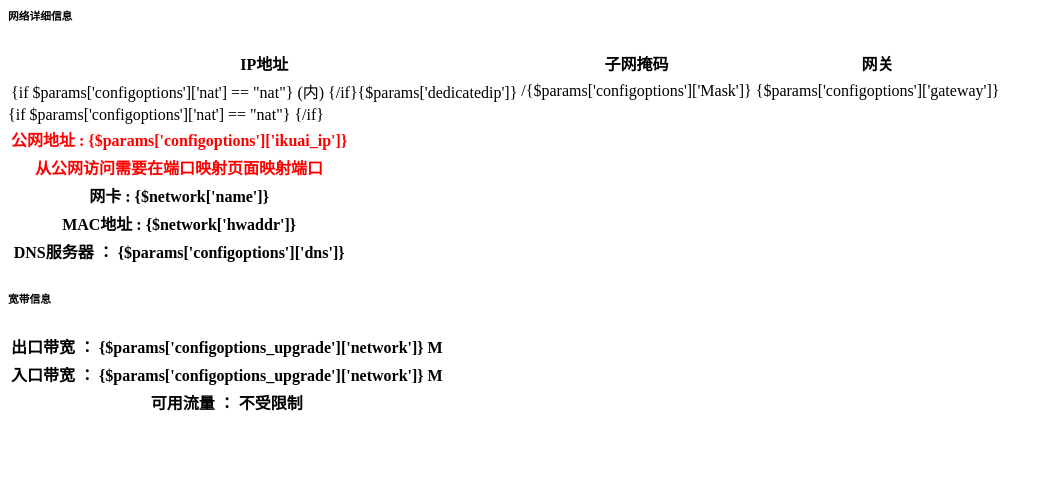
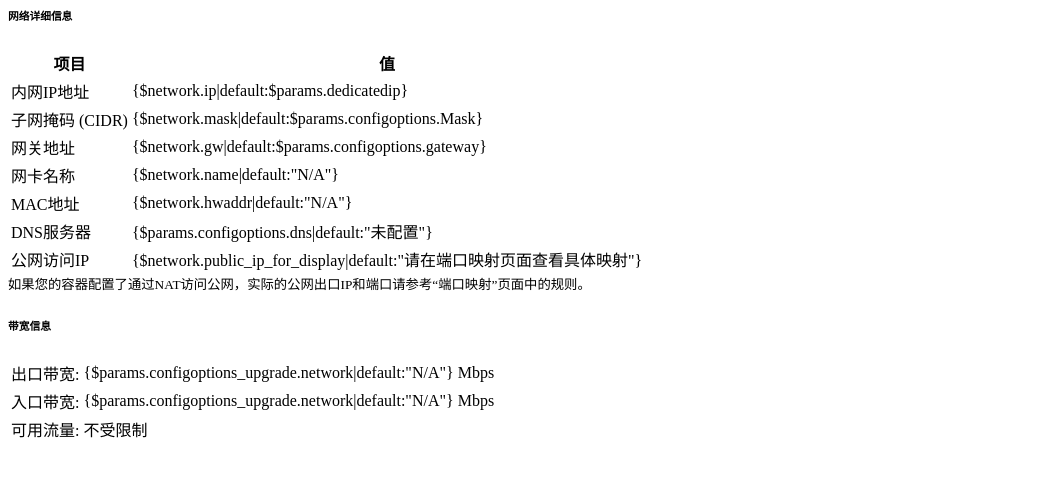
Before and after one commit to xkatld/zjmf-pve-lxc-server, a Django app: template templates/network.html in a window 1280 px wide. Shown: the top 477 px of the page, without its empty margins (0-1053 px from the left). Run offline with Django 3.2, Linux system fonts and the light colour scheme; the template is opened without the code that fills it, so the values that code supplies are empty.

Commit message:
Update network.html

```diff
--- a/templates/network.html
+++ b/templates/network.html
@@ -5,87 +5,72 @@
                 <h6 class="m-0 font-weight-bold text-primary">网络详细信息</h6>
             </div>
             <div class="card-body table-responsive mx-table">
-      <table class="table table-hover  t-text-dark--light-15 sm-text">
+                <table class="table table-hover t-text-dark--light-15 sm-text">
                     <thead>
                     <tr>
-            <th scope="col">IP地址</th>
-            <th scope="col">子网掩码</th>
-            <th scope="col">网关</th>
+                        <th>项目</th>
+                        <th>值</th>
                     </tr>
                     </thead>
                     <tbody class="t-mt-15">
                     <tr>
-            <td>
-             {if $params['configoptions']['nat'] == "nat"}
-              (内)
-             {/if}{$params['dedicatedip']}
-
-            </td>
-            <td>/{$params['configoptions']['Mask']}</td>
-            <td>{$params['configoptions']['gateway']}</td>
+                        <td>内网IP地址</td>
+                        <td>{$network.ip|default:$params.dedicatedip}</td>
                     </tr>
-
-
+                    <tr>
+                        <td>子网掩码 (CIDR)</td>
+                        <td>{$network.mask|default:$params.configoptions.Mask}</td>
+                    </tr>
+                    <tr>
+                        <td>网关地址</td>
+                        <td>{$network.gw|default:$params.configoptions.gateway}</td>
+                    </tr>
+                    <tr>
+                        <td>网卡名称</td>
+                        <td>{$network.name|default:"N/A"}</td>
+                    </tr>
+                    <tr>
+                        <td>MAC地址</td>
+                        <td>{$network.hwaddr|default:"N/A"}</td>
+                    </tr>
+                     <tr>
+                        <td>DNS服务器</td>
+                        <td>{$params.configoptions.dns|default:"未配置"}</td>
+                    </tr>
+                    <tr>
+                        <td>公网访问IP</td>
+                        <td>{$network.public_ip_for_display|default:"请在端口映射页面查看具体映射"}</td>
+                    </tr>
                     </tbody>
                 </table>
-
-
-    <table class="table table-hover  t-text-dark--light-15 sm-text">
-        <thead>
-            {if $params['configoptions']['nat'] == "nat"}
-             <tr>
-                <th scope="col" style="color: red">公网地址 : {$params['configoptions']['ikuai_ip']}</th>
-            </tr>
-             <tr>
-                <th scope="col" style="color: red">从公网访问需要在端口映射页面映射端口</th>
-            </tr>
-             {/if}
-          <tr>
-            <th scope="col">网卡 : {$network['name']} </th>
-          </tr>
-           <tr>
-            <th scope="col">MAC地址 : {$network['hwaddr']}</th>
-          </tr>
-          <tr>
-            <th scope="col">DNS服务器 ： {$params['configoptions']['dns']}</th>
-          </tr>
-
-        </thead>
-
-      </table>
+                <small class="form-text text-muted">如果您的容器配置了通过NAT访问公网，实际的公网出口IP和端口请参考“端口映射”页面中的规则。</small>
             </div>
-
         </div>
-
     </div>
 
     <div class="col-xl-4 col-xs-12">
         <div class="card shadow mb-4">
             <div class="card-header py-3">
-      <h6 class="m-0 font-weight-bold text-primary">宽带信息</h6>
+                <h6 class="m-0 font-weight-bold text-primary">带宽信息</h6>
             </div>
             <div class="card-body">
-      <table class="table table-hover  t-text-dark--light-15 sm-text">
-        <thead>
+                <table class="table table-hover t-text-dark--light-15 sm-text">
+                    <tbody>
                     <tr>
-            <th scope="col">出口带宽 ： {$params['configoptions_upgrade']['network']} M</th>
+                        <td>出口带宽:</td>
+                        <td>{$params.configoptions_upgrade.network|default:"N/A"} Mbps</td>
                     </tr>
                     <tr>
-            <th scope="col">入口带宽 ： {$params['configoptions_upgrade']['network']} M</th>
+                        <td>入口带宽:</td>
+                        <td>{$params.configoptions_upgrade.network|default:"N/A"} Mbps</td>
                     </tr>
                     <tr>
-            <th scope="col">可用流量 ： 不受限制</th>
+                        <td>可用流量:</td>
+                        <td>不受限制</td>
                     </tr>
-        </thead>
-
+                    </tbody>
                 </table>
-
             </div>
-
         </div>
-
     </div>
-
-
-
 </div>
```
Lines whose indentation alone changed are shown as unchanged.
